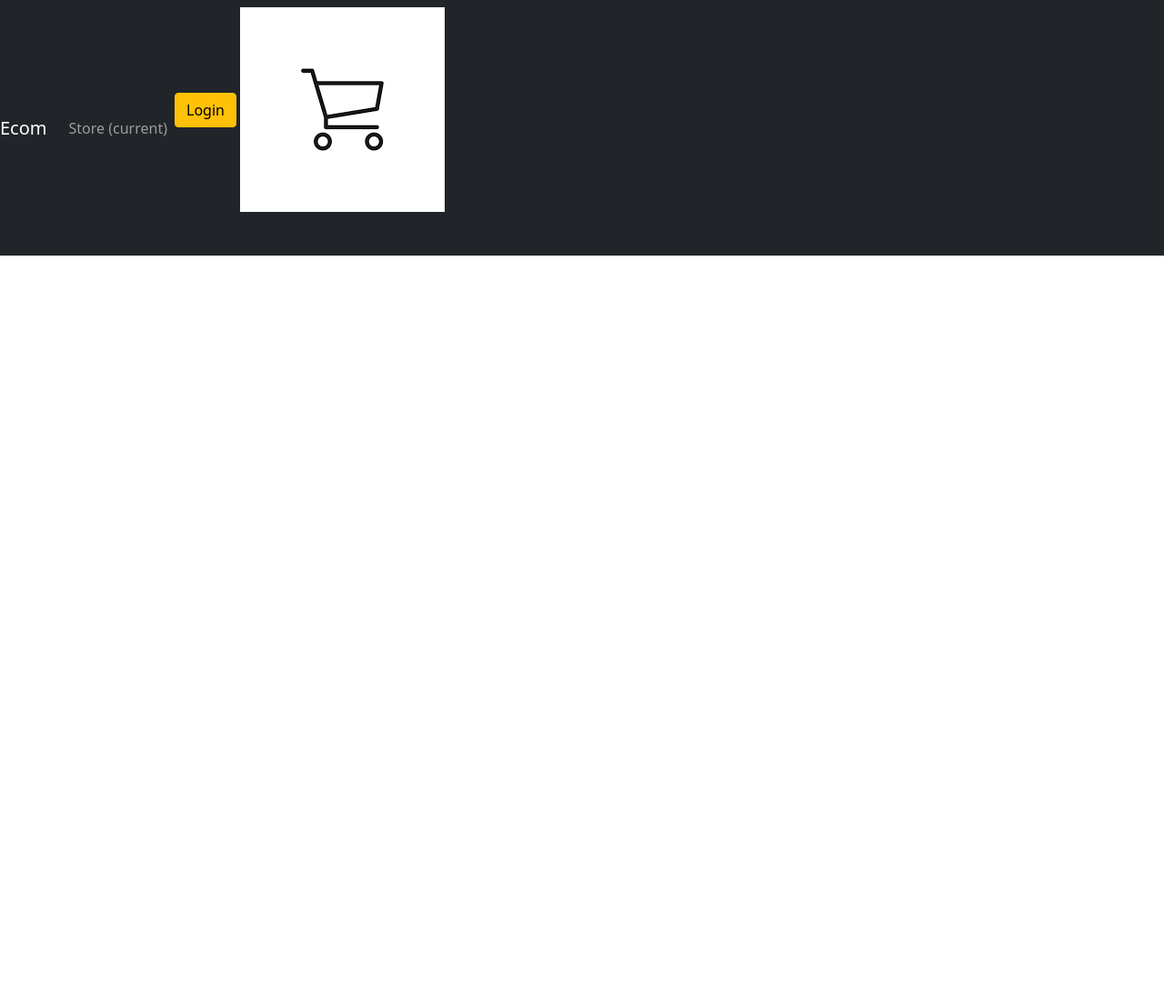
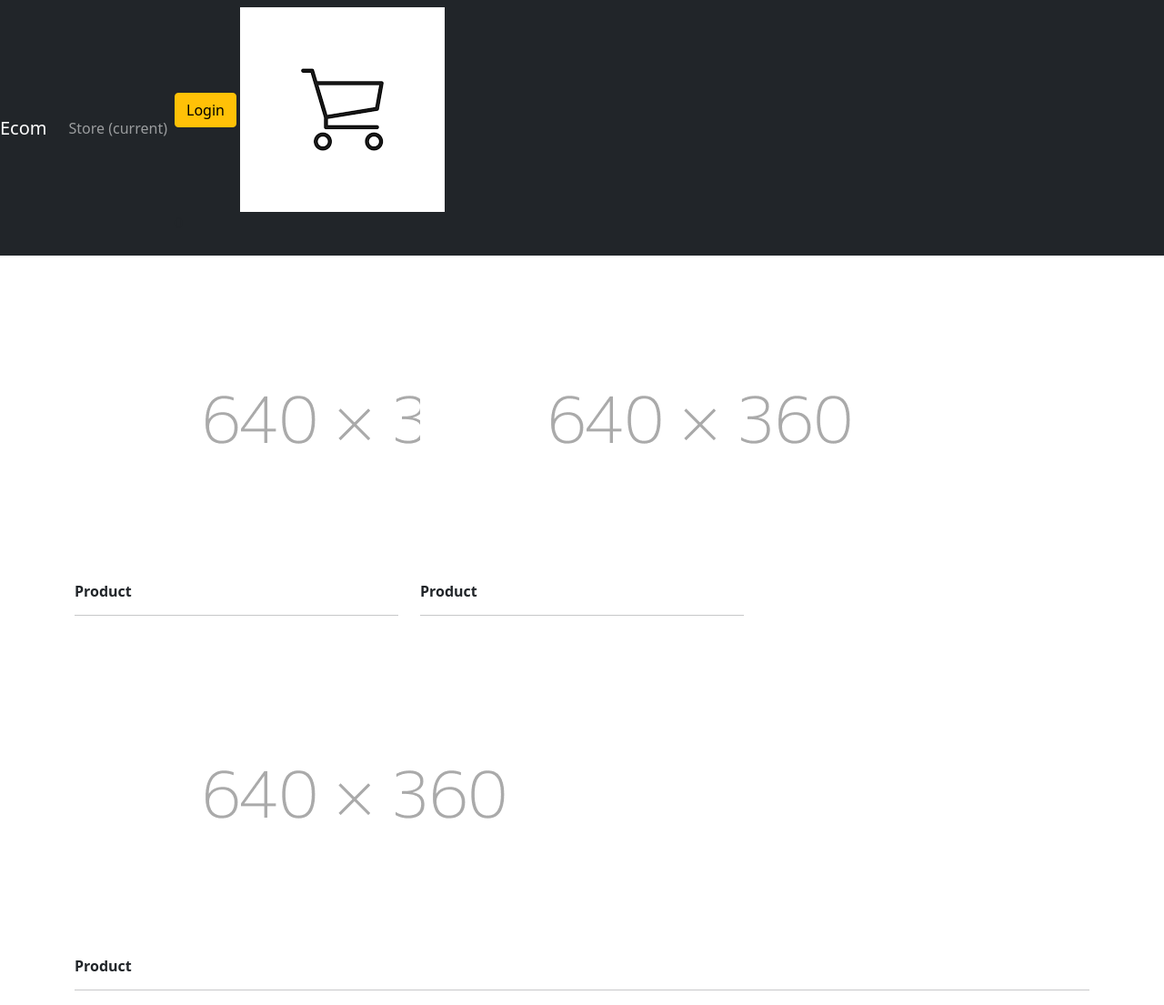
Before and after one commit to petre-marian-vaduva/Ecommerce, a Django app: page /store/ in a window 1280 px wide. Shown: the whole page at 91% size. Before the commit the page ends 281 px from the top, so only its background shows below. Run offline with Django 4.2, Linux system fonts and the light colour scheme.

Commit message:
update store.html

```diff
--- a/project1/store/templates/store/store.html
+++ b/project1/store/templates/store/store.html
@@ -3,15 +3,24 @@
 {% block content %}
     <div class="row">
         <div class="col-lg-4">
+            <img class="thumbnail" src="{% static 'images/placeholder.png' %}" alt="">
             <div class="box-element product"></div>
+            <h6><strong>Product</strong></h6>
+            <hr>
         </div>
 
         <div class="col-lg-4">
+            <img class="thumbnail" src="{% static 'images/placeholder.png' %}" alt="">
             <div class="box-element product"></div>
+            <h6><strong>Product</strong></h6>
+            <hr>
         </div>
 
-        <div class="col-lg-4">
+        <div class="thumbnail" class="col-lg-4">
+            <img src="{% static 'images/placeholder.png' %}" alt="">
             <div class="box-element product"></div>
+            <h6><strong>Product</strong></h6>
+            <hr>
         </div>
     </div>
 {% endblock content %}
```
Also changed, not shown: project1/static/images/placeholder.png (added).
